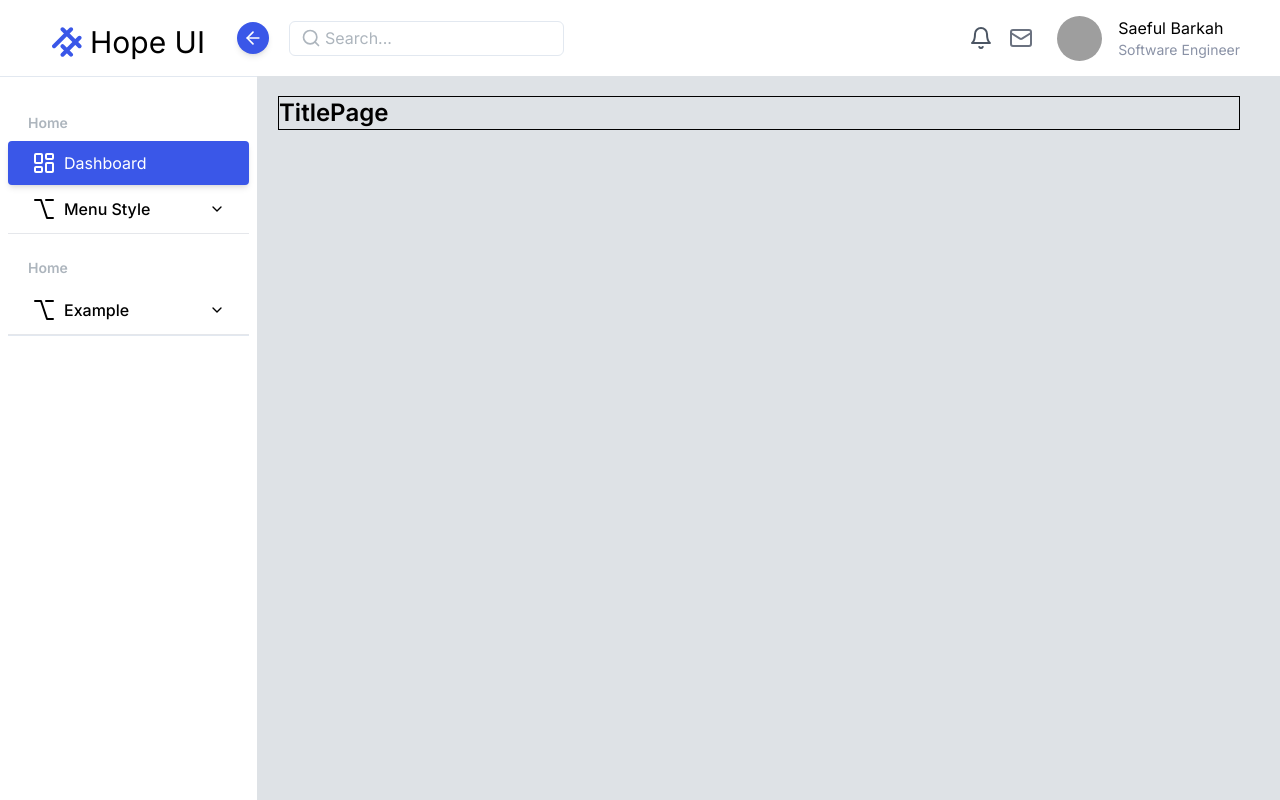
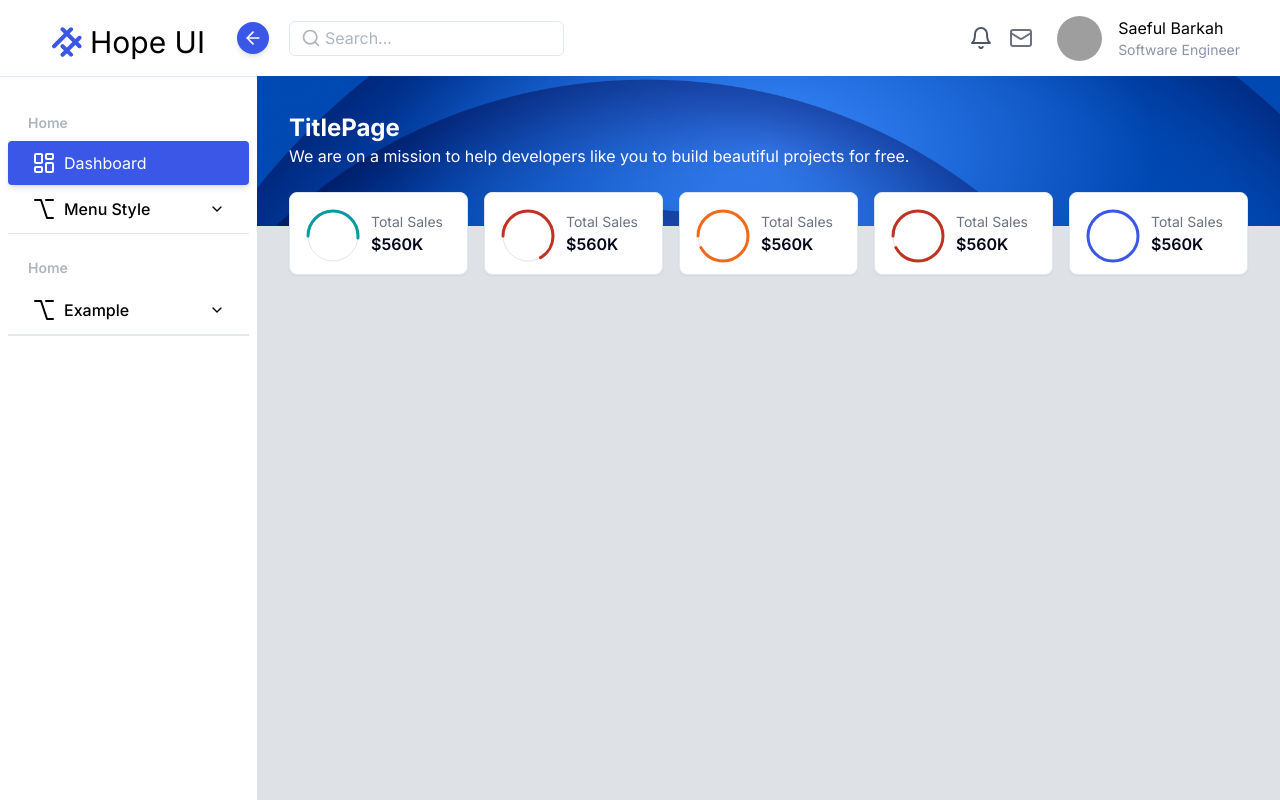
Before and after one commit to saefulbarkah/hope-ui-next, a Next.js app: page / in a window 1280 px wide. Built offline with nearby package versions, Linux system fonts and the light colour scheme; grey boxes are pictures that could not be loaded.

Commit message:
feat(circular): add circular widget

```diff
--- a/src/app/page.tsx
+++ b/src/app/page.tsx
@@ -1,9 +1,14 @@
-import TitlePage from "@/components/header/title-page";
+import HeaderPage from "@/components/header/header-page";
+import { MainContent } from "@/components/layout";
+import { Summary } from "@/features/dashboard";
 
 export default function Home() {
   return (
-    <div className="border border-black">
-      <TitlePage />
+    <div>
+      <HeaderPage />
+      <MainContent>
+        <Summary />
+      </MainContent>
     </div>
   );
 }
--- /dev/null
+++ b/src/components/header/header-page.tsx
@@ -0,0 +1,29 @@
+"use client";
+import Image from "next/image";
+import React from "react";
+
+export default function HeaderPage() {
+  return (
+    <div className="relative">
+      <div className="pointer-events-none absolute left-0 right-0 top-0 -z-50">
+        <div className="relative h-[150px] w-full">
+          <Image
+            alt="graphic"
+            src={"/graphic-side.png"}
+            fill
+            className="bg-cover object-cover"
+            unoptimized
+          />
+        </div>
+      </div>
+
+      <div className="container relative pb-6 pt-9 text-white">
+        <h3 className="text-2xl font-bold 2xl:text-4xl">TitlePage</h3>
+        <p className="text-base">
+          We are on a mission to help developers like you to build beautiful
+          projects for free.
+        </p>
+      </div>
+    </div>
+  );
+}
--- a/src/components/header/title-page.tsx
+++ /dev/null
@@ -1,6 +0,0 @@
-"use client";
-import React from "react";
-
-export default function TitlePage() {
-  return <h3 className="text-2xl font-semibold">TitlePage</h3>;
-}
--- a/src/components/layout.tsx
+++ b/src/components/layout.tsx
@@ -4,6 +4,19 @@ import { useLayoutStore } from "@/store/layout";
 import React, { PropsWithChildren, useEffect } from "react";
 import { Navbar } from "./navbar";
 import { Sidebar } from "./sidebar";
+import { cn } from "@/lib/utils";
+
+export const MainContent = ({
+  children,
+  className,
+  ...props
+}: React.HTMLAttributes<HTMLElement>) => {
+  return (
+    <main className={cn(`container`, className)} {...props}>
+      {children}
+    </main>
+  );
+};
 
 export default function Layout({ children }: PropsWithChildren) {
   const layoutState = useLayoutStore((state) => state);
@@ -22,7 +35,7 @@ export default function Layout({ children }: PropsWithChildren) {
       <Navbar />
       <Sidebar />
       <div
-        className={`transition-[margin] motion-reduce:transition-none ${layoutState.sidebarOpen ? "ml-[278px]" : "ml-10"} mr-10 mt-24`}
+        className={`transition-[margin] motion-reduce:transition-none ${layoutState.sidebarOpen && "ml-[257px]"} mt-[76px]`}
       >
         {children}
       </div>
--- /dev/null
+++ b/src/components/widget/circular.tsx
@@ -0,0 +1,70 @@
+import { cn } from "@/lib/utils";
+import { VariantProps, cva } from "class-variance-authority";
+import React from "react";
+
+const circularVariants = cva("", {
+  variants: {
+    variant: {
+      blue: "stroke-primary",
+      red: "stroke-danger",
+      warn: "stroke-warning",
+      cyan: "stroke-info",
+    },
+  },
+  defaultVariants: {
+    variant: "blue",
+  },
+});
+
+export type circularColor = VariantProps<typeof circularVariants>["variant"];
+
+type props = React.HTMLAttributes<HTMLDivElement> &
+  VariantProps<typeof circularVariants> & { percentage: number };
+
+export default function CircularWidget({
+  variant,
+  children,
+  percentage = 0,
+}: props) {
+  const MAX_CIRCLE_VALUE = 160;
+
+  const calculatePercentage = (percentage: number) => {
+    // Calculate the dasharray value based on the normalized percentage
+    const results = (percentage / 100) * MAX_CIRCLE_VALUE;
+    return results;
+  };
+
+  return (
+    <div>
+      <svg
+        width={65}
+        height={65}
+        className="mr-2 -rotate-180"
+        xmlns="http://www.w3.org/2000/svg"
+        version="1.1"
+      >
+        <circle
+          cx="30"
+          cy="30"
+          r="25"
+          stroke-width="1"
+          fill="none"
+          strokeLinecap="round"
+          stroke-dasharray={`160,160`}
+          className={"stroke-black/10"}
+        />
+        <circle
+          cx="30"
+          cy="30"
+          r="25"
+          stroke-width="3"
+          fill="none"
+          strokeLinecap="round"
+          stroke-dasharray={`${calculatePercentage(percentage)},${MAX_CIRCLE_VALUE}`}
+          className={cn(circularVariants({ variant }))}
+        />
+      </svg>
+      {children}
+    </div>
+  );
+}
--- /dev/null
+++ b/src/features/dashboard/components/summary.tsx
@@ -0,0 +1,59 @@
+"use client";
+import React from "react";
+import { Card, CardContent } from "@/components/ui/card";
+import CircularWidget, { circularColor } from "@/components/widget/circular";
+
+type summaryProps = {
+  name: string;
+  progress: number;
+  circular: circularColor;
+};
+
+export const Summary = () => {
+  const data: summaryProps[] = [
+    {
+      name: "Projects",
+      progress: 50,
+      circular: "cyan",
+    },
+    {
+      name: "Total cost",
+      progress: 65,
+      circular: "red",
+    },
+    {
+      name: "Revenue",
+      progress: 90,
+      circular: "warn",
+    },
+    {
+      name: "Revenue",
+      progress: 90,
+      circular: "red",
+    },
+    {
+      name: "Revenue",
+      progress: 100,
+      circular: "blue",
+    },
+  ];
+
+  return (
+    <div className="grid gap-4 lg:grid-cols-5 2xl:grid-cols-6">
+      {data.map((item, i) => (
+        <Card key={i}>
+          <CardContent className="flex items-center px-2 py-2">
+            <CircularWidget
+              percentage={item.progress}
+              variant={item.circular as circularColor}
+            />
+            <div>
+              <p className="text-sm capitalize text-gray-500">Total Sales</p>
+              <p className="font-semibold">$560K</p>
+            </div>
+          </CardContent>
+        </Card>
+      ))}
+    </div>
+  );
+};
--- /dev/null
+++ b/src/features/dashboard/index.ts
@@ -0,0 +1 @@
+export * from "./components/summary";
--- a/tailwind.config.ts
+++ b/tailwind.config.ts
@@ -6,6 +6,7 @@ const config = {
     "./pages/**/*.{ts,tsx}",
     "./components/**/*.{ts,tsx}",
     "./app/**/*.{ts,tsx}",
+    "./features/**/*.{ts,tsx}",
     "./src/**/*.{ts,tsx}",
   ],
   prefix: "",
```
Also changed, not shown: public/graphic-side.png (added), public/graphic-side.svg (added).
